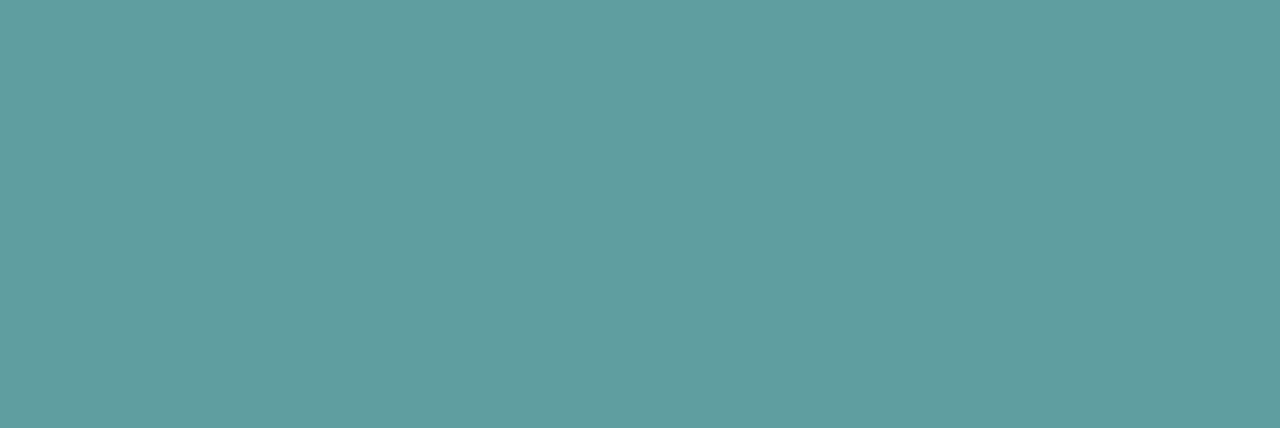
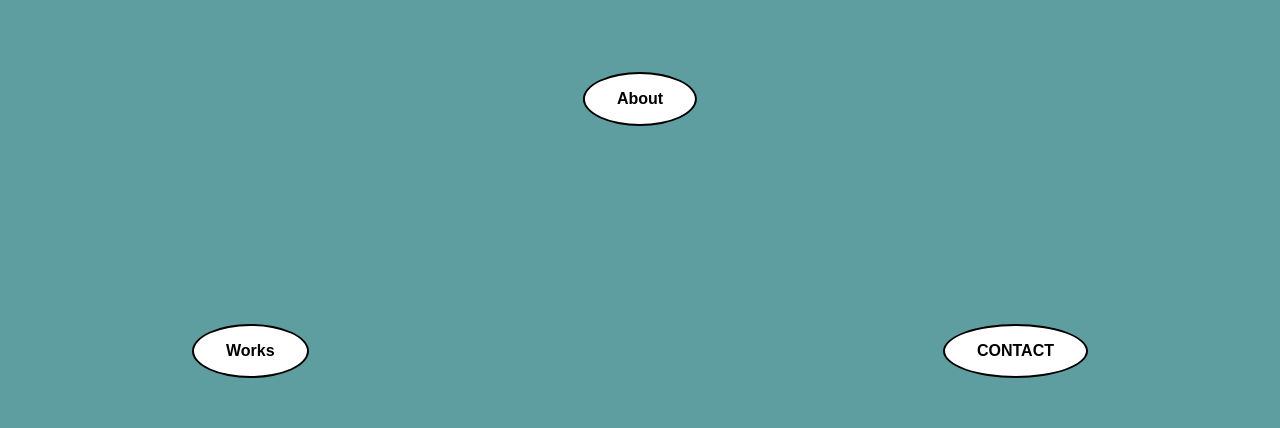
Before and after one commit to OnoHibiki/westdaiyo, a Next.js app: page / in a window 1280 px wide. Shown: the top 428 px of the page. Built offline with nearby package versions, Linux system fonts and the light colour scheme.

Commit message:
feat:メニュー項目追加

```diff
--- a/src/app/page.module.css
+++ b/src/app/page.module.css
@@ -20,6 +20,41 @@
   display: block;
 }
 
+/*　MENU項目  */
+
+.bubble {
+  position: absolute;
+  padding: 1rem 2rem;
+
+  background-color: white;
+  border: 2px solid black;
+  border-radius: 50%;
+
+  font-size: 1rem;
+  font-weight: bold;
+
+  cursor: pointer;
+}
+
+.about {
+  top: 10%;
+  left: 50%;
+  transform: translateX(-50%);
+}
+
+.works {
+  top: 45%;
+  left: 15%;
+}
+
+.contact {
+  top: 45%;
+  right: 15%;
+}
+
+
+/* footer */
+
 .footer {
   height: 10vh;
   background-color: beige;
--- a/src/app/page.tsx
+++ b/src/app/page.tsx
@@ -3,13 +3,29 @@ import styles from "./page.module.css";
 export default function Home() {
   return (
     <main className={styles.main}>
+
       <section className={styles.hero}>
+
+        <button className={`${styles.bubble} ${styles.about}`}>
+          About
+        </button>
+
+        <button className={`${styles.bubble} ${styles.works}`}>
+          Works
+        </button>
+
+        <button className={`${styles.bubble} ${styles.contact}`}>
+          CONTACT
+        </button>
+
         <img
           className={styles.heroImage}
           src="/images/greet.png"
           alt="Hibiki Ono"
         />
+
       </section>
+
       <footer className={styles.footer}>
         <p>© 2026 Hibiki Ono</p>
       </footer>
```
